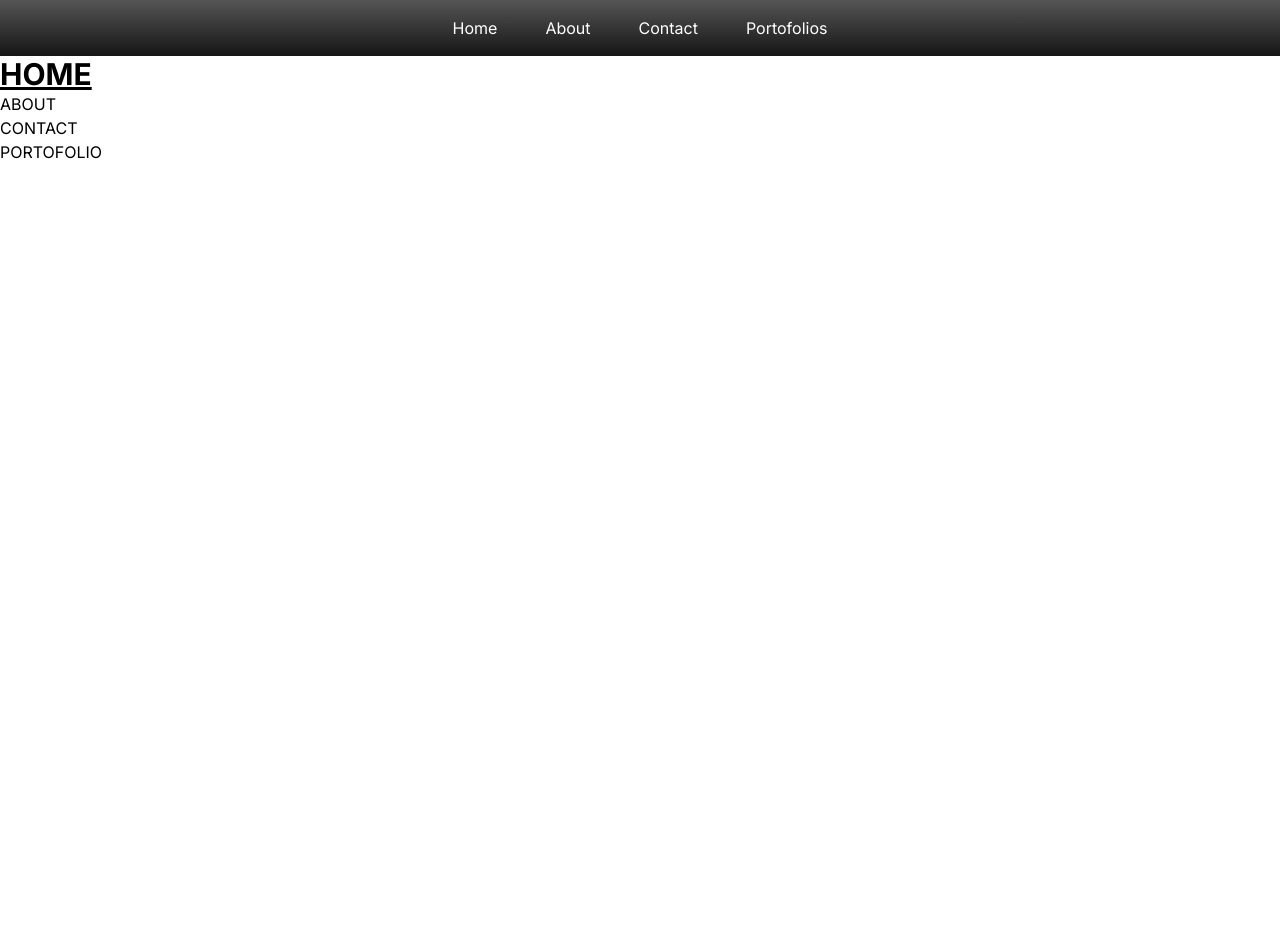
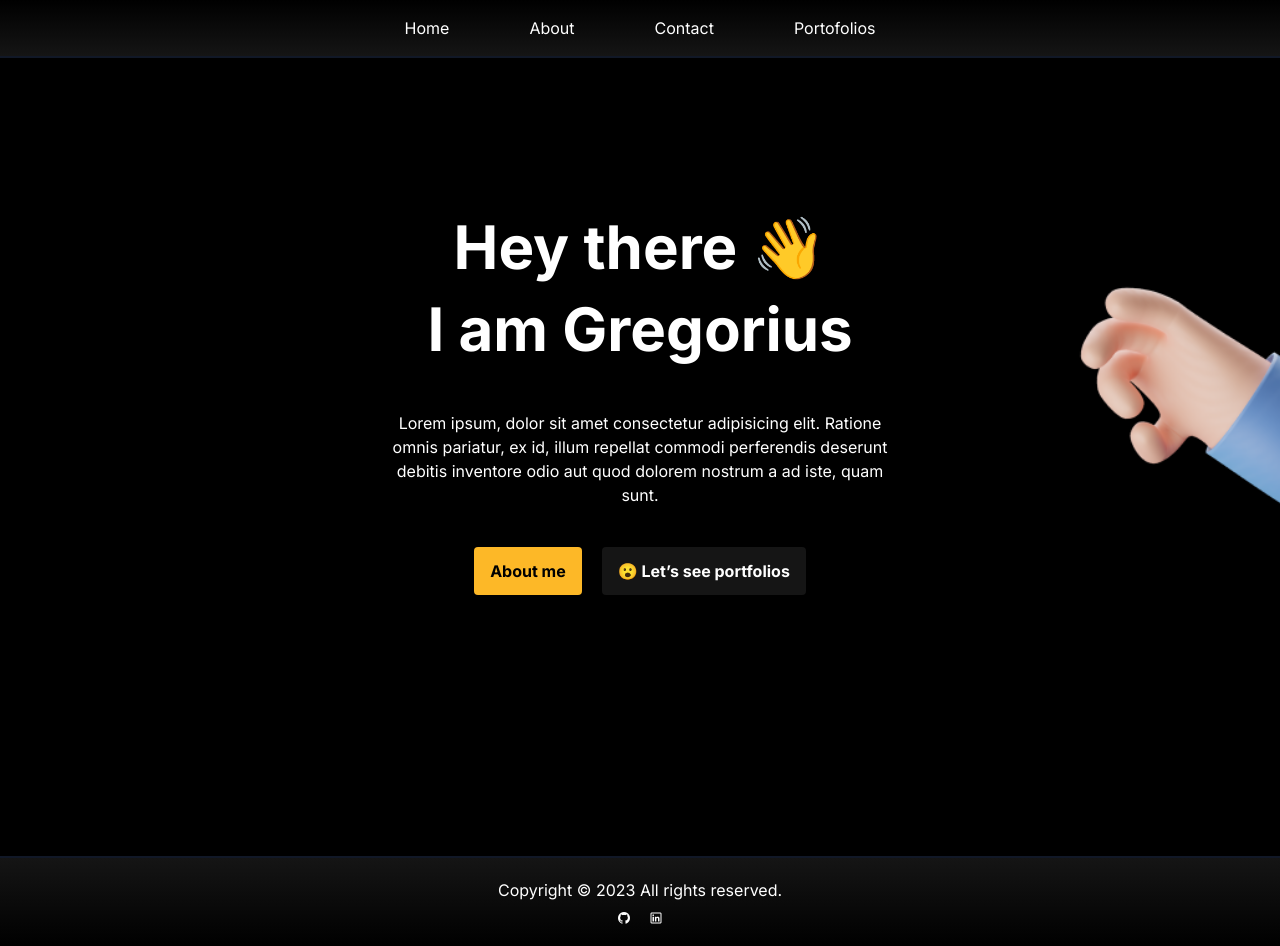
Before and after one commit to sknk1/profile-next, a Next.js app: page / in a window 1280 px wide. Before the commit the page ends 800 px from the top, so only its background shows below. Built offline with nearby package versions, Linux system fonts and the light colour scheme.

Commit message:
Update page
- Header
- Footer
- Home page

```diff
--- /dev/null
+++ b/components/About.tsx
@@ -0,0 +1,3 @@
+export default function About() {
+  return <></>;
+}
--- /dev/null
+++ b/components/Contact.tsx
@@ -0,0 +1,3 @@
+export default function Contact() {
+  return <></>;
+}
--- /dev/null
+++ b/components/Footer.tsx
@@ -0,0 +1,11 @@
+export default function Footer() {
+  return (
+    <footer className="flex flex-col flex-wrap items-center justify-center gap-2 border-t-2 border-gray-900 bg-gradient-to-t from-black to-gray-custom py-5">
+      <div className="">Copyright &#169; 2023 All rights reserved.</div>
+      <div className="flex flex-row gap-4">
+        <i className="lab la-github"></i>
+        <i className="lab la-linkedin"></i>
+      </div>
+    </footer>
+  );
+}
--- a/components/Header.tsx
+++ b/components/Header.tsx
@@ -1,14 +1,45 @@
-import Image from "next/image";
-
 export default function Header() {
   return (
-    <header className="bg-gradient-to-b from-header-gray-1 to-header-gray-2 ">
-      <div className="mx-auto container flex flex-row justify-center gap-12 text-white p-4">
-        <div>Home</div>
-        <div>About</div>
-        <div>Contact</div>
-        <div>Portofolios</div>
-      </div>
-    </header>
+    <>
+      {/* Mobile Header */}
+      <header className="fixed bottom-0 z-50 block w-screen border-t-2 border-gray-900 bg-gradient-to-b from-gray-light-custom to-gray-custom md:top-0 md:hidden">
+        <div className="container mx-auto flex flex-row justify-center gap-3 p-3 text-white">
+          <a
+            href="#home-section"
+            className="flex h-10 w-10 items-center justify-center rounded-2xl bg-white p-2 text-center text-black"
+          >
+            <i className="las la-home text-2xl"></i>
+          </a>
+          <a
+            href="#about-section"
+            className="flex h-10 w-10 items-center justify-center rounded-2xl bg-white p-2 text-center text-black"
+          >
+            <i className="las la-info-circle text-2xl"></i>
+          </a>
+          <a
+            href="#contact-section"
+            className="flex h-10 w-10 items-center justify-center rounded-2xl bg-white p-2 text-center text-black"
+          >
+            <i className="las la-phone text-2xl"></i>
+          </a>
+          <a
+            href="#portofolios-section"
+            className="flex h-10 w-10 items-center justify-center rounded-2xl bg-white p-2 text-center text-black"
+          >
+            <i className="las la-terminal text-2xl"></i>
+          </a>
+        </div>
+      </header>
+
+      {/* Desktop Header */}
+      <header className="fixed top-0 z-50 hidden w-screen border-b-2 border-gray-900 bg-gradient-to-b from-black to-gray-custom md:block">
+        <div className="container mx-auto flex flex-row justify-center gap-20 p-4 text-white">
+          <a href="#home-section">Home</a>
+          <a href="#about-section">About</a>
+          <a href="#contact-section">Contact</a>
+          <a href="#portofolios-section">Portofolios</a>
+        </div>
+      </header>
+    </>
   );
 }
--- /dev/null
+++ b/components/Home.tsx
@@ -0,0 +1,38 @@
+import Image from "next/image";
+
+export default function Home() {
+  return (
+    <>
+      <div className="container relative m-auto flex h-screen flex-col flex-wrap items-center justify-center gap-7 px-3 text-center md:gap-10">
+        <h1 className="font-bold leading-snug">
+          Hey there 👋
+          <br />I am Gregorius
+        </h1>
+        <p className="w-2/3 md:w-2/5">
+          Lorem ipsum, dolor sit amet consectetur adipisicing elit. Ratione
+          omnis pariatur, ex id, illum repellat commodi perferendis deserunt
+          debitis inventore odio aut quod dolorem nostrum a ad iste, quam sunt.
+        </p>
+        <div className="flex flex-col gap-5 md:flex-row">
+          <a
+            href="#"
+            className="rounded bg-yellow-custom px-4 py-3 font-bold text-black"
+          >
+            About me
+          </a>
+          <a href="#" className="rounded bg-gray-custom px-4 py-3 font-bold">
+            😮 Let’s see portfolios
+          </a>
+        </div>
+        <div className="absolute hidden md:-right-7 md:block md:h-[250px] md:w-[250px]  lg:h-[300px] lg:w-[300px] xl:-right-28 xl:h-[500px] xl:w-[500px]">
+          <Image
+            className="object-cover"
+            src="/images/home-hand.png"
+            alt="home-hand-image"
+            fill
+          />
+        </div>
+      </div>
+    </>
+  );
+}
--- /dev/null
+++ b/components/Portofolios.tsx
@@ -0,0 +1,3 @@
+export default function Portofolios() {
+  return <></>;
+}
--- a/package.json
+++ b/package.json
@@ -19,5 +19,9 @@
     "react-dom": "18.2.0",
     "tailwindcss": "^3.3.1",
     "typescript": "5.0.4"
+  },
+  "devDependencies": {
+    "prettier": "^2.8.7",
+    "prettier-plugin-tailwindcss": "^0.2.7"
   }
 }
--- a/src/pages/_app.tsx
+++ b/src/pages/_app.tsx
@@ -6,7 +6,7 @@ const inter = Inter({ subsets: ["latin"] });
 
 export default function App({ Component, pageProps }: AppProps) {
   return (
-    <main className={inter.className}>
+    <main className={`${inter.className} bg-black text-white`}>
       <Component {...pageProps} />
     </main>
   );
--- a/src/pages/_document.tsx
+++ b/src/pages/_document.tsx
@@ -2,7 +2,7 @@ import { Html, Head, Main, NextScript } from "next/document";
 
 export default function Document() {
   return (
-    <Html lang="en">
+    <Html lang="en" className="scroll-smooth">
       <Head />
       <body>
         <Main />
--- a/src/pages/index.tsx
+++ b/src/pages/index.tsx
@@ -1,10 +1,15 @@
 import Head from "next/head";
 import { Inter } from "next/font/google";
 import Header from "../../components/Header";
+import Footer from "../../components/Footer";
+import Home from "../../components/Home";
+import About from "../../components/About";
+import Contact from "../../components/Contact";
+import Portofolios from "../../components/Portofolios";
 
 const inter = Inter({ subsets: ["latin"] });
 
-export default function Home() {
+export default function IndexPage() {
   return (
     <>
       <Head>
@@ -12,31 +17,37 @@ export default function Home() {
         <meta name="description" content="Generated by create next app" />
         <meta name="viewport" content="width=device-width, initial-scale=1" />
         <link rel="icon" href="/favicon.ico" />
+        <link
+          rel="stylesheet"
+          href="https://maxst.icons8.com/vue-static/landings/line-awesome/line-awesome/1.3.0/css/line-awesome.min.css"
+        ></link>
       </Head>
 
       <Header />
 
-      <section className="all-content-section">
+      <section id="all-content-section" className="mb-14 overflow-hidden">
         {/* Home Section */}
-        <section className="home-section">
-          <h1 className="text-3xl font-bold underline">HOME</h1>
+        <section id="home-section">
+          <Home />
         </section>
 
         {/* About Section */}
-        <section className="about-section">
-          <h1>ABOUT</h1>
+        <section id="about-section">
+          <About />
         </section>
 
         {/* Contact Section */}
-        <section className="contact-section">
-          <h1>CONTACT</h1>
+        <section id="contact-section">
+          <Contact />
         </section>
 
         {/* Portofolion Section */}
-        <section className="portofolio-section">
-          <h1>PORTOFOLIO</h1>
+        <section id="portofolios-section">
+          <Portofolios />
         </section>
       </section>
+
+      <Footer />
     </>
   );
 }
--- a/src/styles/globals.css
+++ b/src/styles/globals.css
@@ -1,3 +1,30 @@
 @tailwind base;
 @tailwind components;
 @tailwind utilities;
+
+@layer base {
+    h1 {
+        @apply text-4xl;
+    }
+    h2 {
+        @apply text-3xl;
+    }
+
+    @screen md {
+        h1 {
+            @apply text-6xl;
+        }
+        h2 {
+            @apply text-5xl;
+        }
+    }
+
+}
+
+@layer components {
+
+}
+
+@layer utilities {
+
+}
--- a/tailwind.config.js
+++ b/tailwind.config.js
@@ -11,8 +11,9 @@ module.exports = {
   theme: {
     extend: {
       colors: {
-        'header-gray-1': '#555555',
-        'header-gray-2': '#151515'
+        'gray-light-custom': '#555555',
+        'gray-custom': '#151515',
+        'yellow-custom': '#FDB827'
       }
     },
   },
```
Also changed, not shown: public/images/home-hand.png (added), 1 other file (tests, documents, lock files or other folders).
